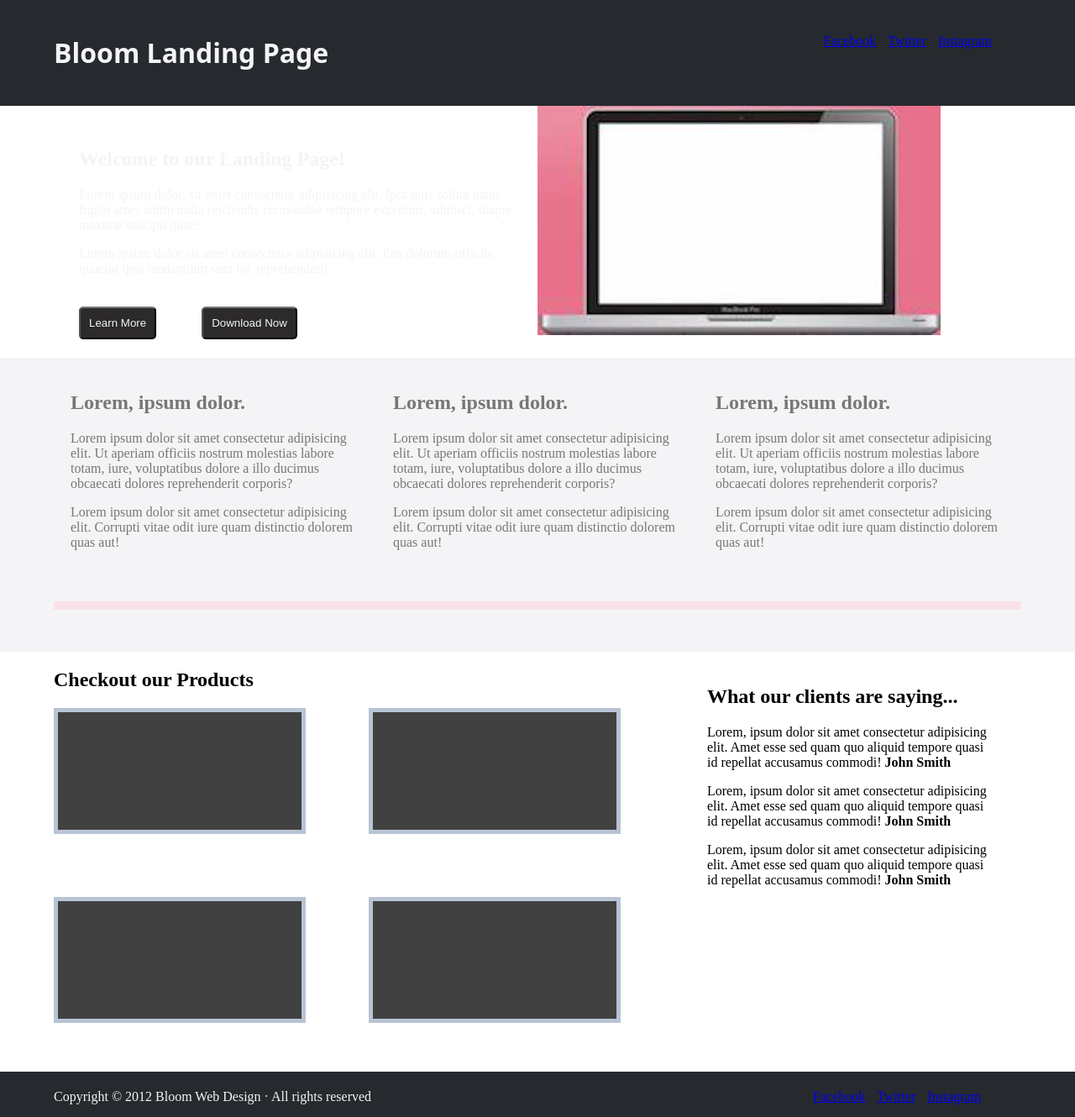
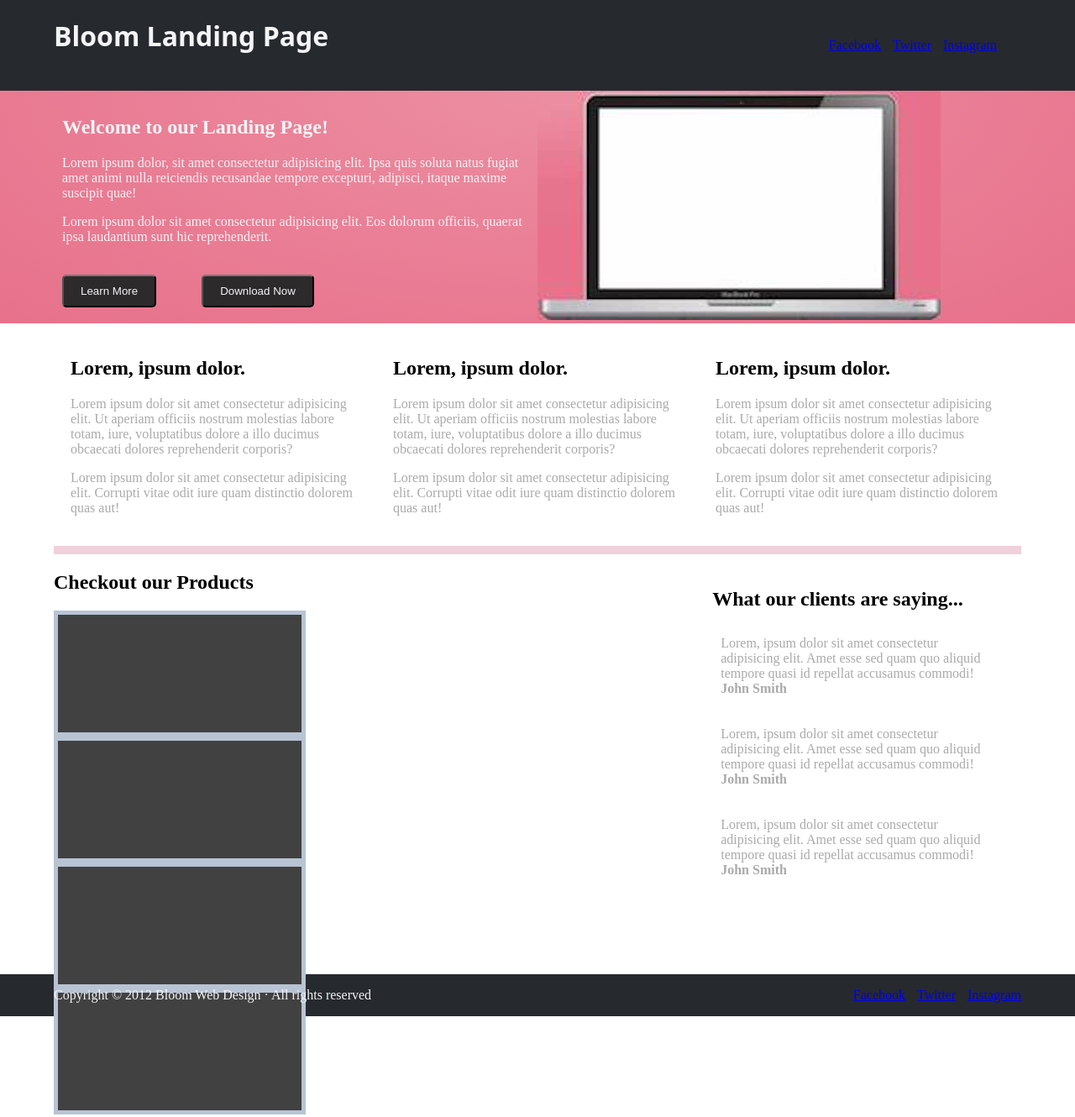
Before and after one commit to wconnorhanson/Bloom-Landing-Page, a plain HTML site: page index.html in a window 1280 px wide. Shown: the whole page at 84% size. Drawn offline with Linux system fonts and the light colour scheme; a web font is replaced by a local one.

Commit message:
Created flex style sheet

```diff
--- a/css/flex.css
+++ b/css/flex.css
@@ -4,11 +4,16 @@
     --prim: #26292e;
     --sec: #e7718b;
     --tert: #f4f4f6;
-    --grad: #ec8da1;
-    --border: #f9e2ea;
+    --grad: radial-gradient(
+        at top center,
+        #ec8da1,
+        #e7718b
+    );
+    --border: #f0d0db;
     --btn: #2c2a2b;
     --icon: #414141;
     --iconb: #b8c4d4;
+    --font: "Playwrite CU", system-ui;
 }
 
 * {box-sizing: border-box;}
@@ -22,6 +27,131 @@ body {
 
 /* class */
 
+.bold {
+    font-weight: 900;
+}
 
+.container {
+    /* border: 1px solid limegreen; */
+    width: 90%;
+    margin: 0 auto;
+}
+
+.footer-content, .footer-social {
+    width: 50%;
+}
+
+.footer-social {
+    text-align: right;
+}
+
+.header {
+    background-color: var(--prim)
+}
+
+.product {
+    background-color: var(--icon);
+    border: 5px solid var(--iconb);
+    height: 150px;
+    width: 300px;
+}
+
+.products {
+    /* border: 1px solid palevioletred; */
+    height: 400px;
+    width: 70%;
+    display: flex;
+    flex-direction: row;
+    flex-wrap: wrap;
+    align-items: center;
+    justify-content: space-between;
+    align-content: space-around;
+}
+
+.sec1-btn {
+    color: var(--tert);
+    background-color: var(--btn);
+    text-align: center;
+    border-top: 2px solid #777;
+    border-radius: 5px;
+    padding: 10px 20px;
+    margin-right: 50px;
+    margin-top: 20px;
+}
+
+.sec2-box {
+    width: calc(100% / 3);
+    padding: 20px;
+    border-bottom: 10px solid var(--border);
+}
+
+.sec2-text {
+    color: #aaa;
+}
+
+.sec3-text {
+    color: #aaa;
+    padding: 10px;
+}
+
+.social-item {
+    list-style-type: none;
+    display: inline;
+    padding-left: 10px;
+}
 
 /* id */
+
+#footer {
+    background-color: var(--prim);
+    color: var(--tert);
+}
+
+#productsBox {
+    width: calc((100% / 3) * 2);
+    height: 500px;
+    /* border: 1px solid green; */
+}
+
+#reviewsBox {
+    right: 0;
+    width: calc(100% / 3);
+    height: 200px;
+    padding: 20px;
+    margin: 10px;
+    padding-top: 10px;
+}
+
+#row1, #row2, #row3, #row4, #row5 {
+    display: flex;
+}
+
+#section1 {
+    background-image: var(--grad);
+}
+
+#sec1Box1 {
+    /* border: 1px solid red; */
+    width: 50%;
+    padding: 10px;
+    color: var(--tert);
+}
+
+#sec1Box2 {
+    /* border: 1px solid red; */
+}
+
+#topSocialNav {
+    /* border: 1px solid yellow; */
+    width: 50%;
+    text-align: right;
+    margin: 22px;
+    padding: 7px;
+}
+
+#topHead {
+    /* border: 1px solid blue; */
+    width: 50%;
+    color: var(--tert);
+    font-family: var(--font);
+}
--- a/css/position.css
+++ b/css/position.css
@@ -173,7 +173,7 @@ body {
     padding-top: 10px;
 }
 
-#row3 {
+#row4 {
     height: 300px;
 }
 
--- a/index.html
+++ b/index.html
@@ -7,7 +7,7 @@
     <link rel="preconnect" href="https://fonts.gstatic.com" crossorigin>
     <link href="https://fonts.googleapis.com/css2?family=Playwrite+CU:wght@100..400&display=swap" rel="stylesheet">
     <!-- <link rel="stylesheet" href="css/float.css"> -->
-    <link rel="stylesheet" href="css/position.css">
+    <!-- <link rel="stylesheet" href="css/position.css"> -->
     <link rel="stylesheet" href="css/flex.css">
     <title>Bloom Landing Page</title>
 </head>
@@ -15,7 +15,7 @@
                     <!-- Header -->
     <header class="header" id="header">
         <div class="container">
-            <div class="row">
+            <div class="row" id="row1">
                 <h1 id="topHead">Bloom Landing Page</h1>
                 <nav class="social-nav" id="topSocialNav">
                     <ul class="social-list" id="topSocialList">
@@ -32,7 +32,7 @@
     <main class="main" id="main">
         <div class="section" id="section1">
             <div class="container">
-                <div class="row">
+                <div class="row" id="row2">
                     <div class="sec1-box" id="sec1Box1">
                         <h2 class="sec1sub-heading">Welcome to our Landing Page!</h2>
                         <p class="box1-text">Lorem ipsum dolor, sit amet consectetur adipisicing elit. Ipsa quis soluta natus fugiat amet animi nulla reiciendis recusandae tempore excepturi, adipisci, itaque maxime suscipit quae!</p>
@@ -51,7 +51,7 @@
         </div>
         <section class="section" id="section2">
             <div class="container">
-                <div class="row">
+                <div class="row" id="row3">
                     <div class="sec2-box" id="sec2Box1">
                         <h2 class="sec2-subheading">Lorem, ipsum dolor.</h2>
                         <p class="sec2-text">Lorem ipsum dolor sit amet consectetur adipisicing elit. Ut aperiam officiis nostrum molestias labore totam, iure, voluptatibus dolore a illo ducimus obcaecati dolores reprehenderit corporis?</p>
@@ -73,7 +73,7 @@
         </section>
         <section class="section" id="section3">
             <div class="container">
-                <div class="row" id="row3">
+                <div class="row" id="row4">
                     <div class="sec3-box" id="productsBox">
                         <h2 class="sec3-subheading">Checkout our Products</h2>
                         <div class="products">
@@ -81,7 +81,7 @@
                             <div class="product" id="product2"></div>
                             <div class="product" id="product3"></div>
                             <div class="product" id="product4"></div>
-                            <div class="clear"></div>
+                            <!-- <div class="clear"></div> -->
                         </div>
                     </div>
                     <div class="sec3-box" id="reviewsBox">
@@ -100,7 +100,7 @@
                     <!-- Footer -->
     <footer class="footer" id="footer">
         <div class="container">
-            <div class="row">
+            <div class="row" id="row5">
                 <div class="footer-content">
                     <p class="footer-text">Copyright &copy; 2012 Bloom Web Design &middot; All rights reserved</p>
                 </div>
```
